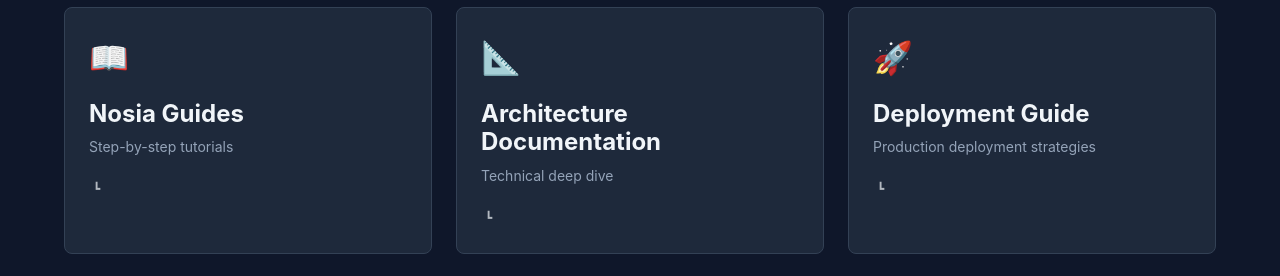
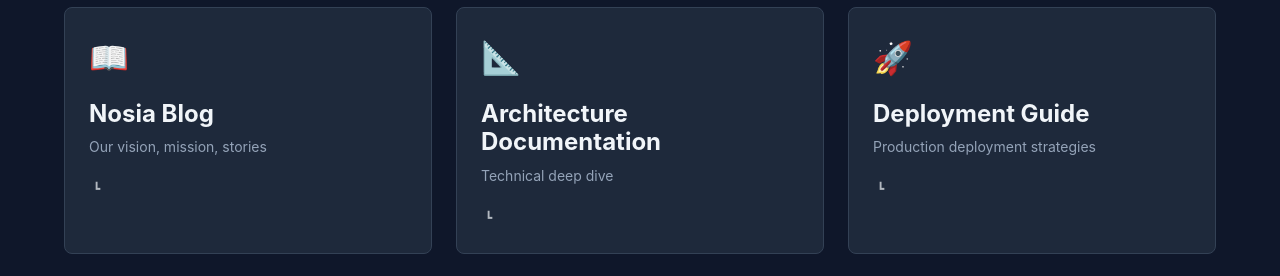
Before and after one commit to dilolabs/nosia-ai, a Jekyll site: the page built from index.md, in a window 1280 px wide and 900 px high, scrolled down 1697 px. Shown: the part 161-437 px from the top of the window. Built offline with Jekyll 4.4.1, drawn with Linux system fonts in a browser that asks for light colours.

Commit message:
feat: blog

```diff
--- a/index.md
+++ b/index.md
@@ -74,10 +74,10 @@ title: Home
   <div class="container">
     <h2>Documentation</h2>
     <div class="grid">
-      <a href="https://guides.nosia.ai/" class="card" target="_blank" rel="noopener">
+      <a href="https://blog.nosia.ai/" class="card" target="_blank" rel="noopener">
         <span class="icon">📖</span>
-        <h3>Nosia Guides</h3>
-        <p>Step-by-step tutorials</p>
+        <h3>Nosia Blog</h3>
+        <p>Our vision, mission, stories</p>
       </a>
       <a href="https://github.com/nosia-ai/nosia/blob/main/docs/ARCHITECTURE.md" class="card" target="_blank" rel="noopener">
         <span class="icon">📐</span>
```
